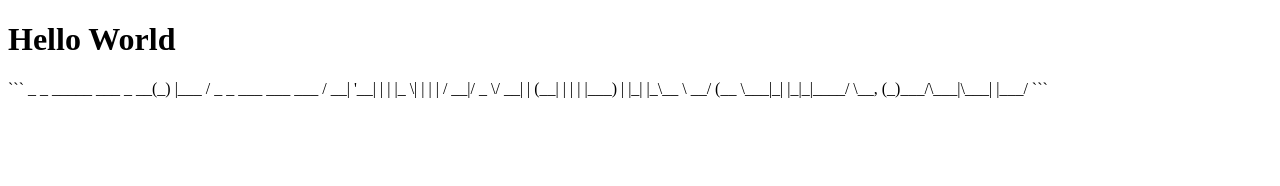
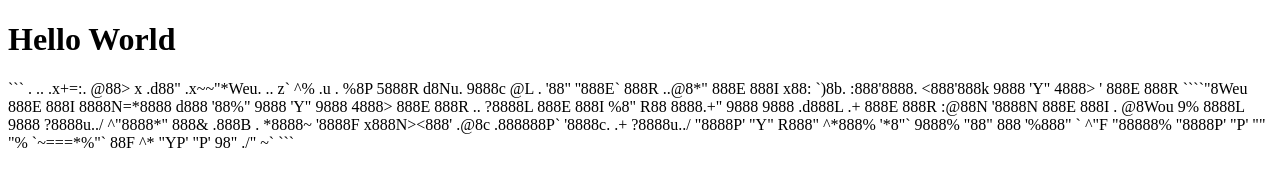
Before and after one commit to Cril3y/Cril3y.github.io, a plain HTML site: page index.html in a window 1280 px wide. Drawn offline with Linux system fonts and the light colour scheme.

Commit message:
Update index.html

`````diff
--- a/index.html
+++ b/index.html
@@ -3,12 +3,21 @@
 <body>
 <h1>Hello World</h1>
 <p>```
-           _ _ _____
-  ___ _ __(_) |___ / _   _   ___  ___  ___
- / __| '__| | | |_ \| | | | / __|/ _ \/ __|
-| (__| |  | | |___) | |_| |_\__ \  __/ (__
- \___|_|  |_|_|____/ \__, (_)___/\___|\___|
-                     |___/
+  .          ..                                       .x+=:.
+ @88>  x .d88"    .x~~"*Weu.     ..                  z`    ^%
+.u    .     %8P    5888R    d8Nu.  9888c   @L                      .   <k
+.    .d88B :@8c     .     '888R    88888  98888  9888i   .dL            .@8Ned8"      .u          .
+.udR88N  ="8888f8888r  .@88u    888R    "***"  9888%  `Y888k:*888.         .@^%8888"    ud8888.   .udR88N
+<888'888k   4888>'88"  ''888E`   888R         ..@8*"     888E  888I        x88:  `)8b. :888'8888. <888'888k
+9888 'Y"    4888> '      888E    888R      ````"8Weu     888E  888I        8888N=*8888 d888 '88%" 9888 'Y"
+9888        4888>        888E    888R     ..    ?8888L   888E  888I         %8"    R88 8888.+"    9888
+9888       .d888L .+     888E    888R   :@88N   '8888N   888E  888I    .     @8Wou 9%  8888L      9888
+?8888u../  ^"8888*"      888&   .888B . *8888~  '8888F  x888N><888'  .@8c  .888888P`   '8888c. .+ ?8888u../
+"8888P'      "Y"        R888"  ^*888%  '*8"`   9888%    "88"  888  '%888" `   ^"F      "88888%    "8888P'
+"P'                    ""      "%      `~===*%"`            88F    ^*                  "YP'       "P'
+                                      98"
+                                    ./"
+                                   ~`
 ```</p>
 </body>
 </html>
`````
